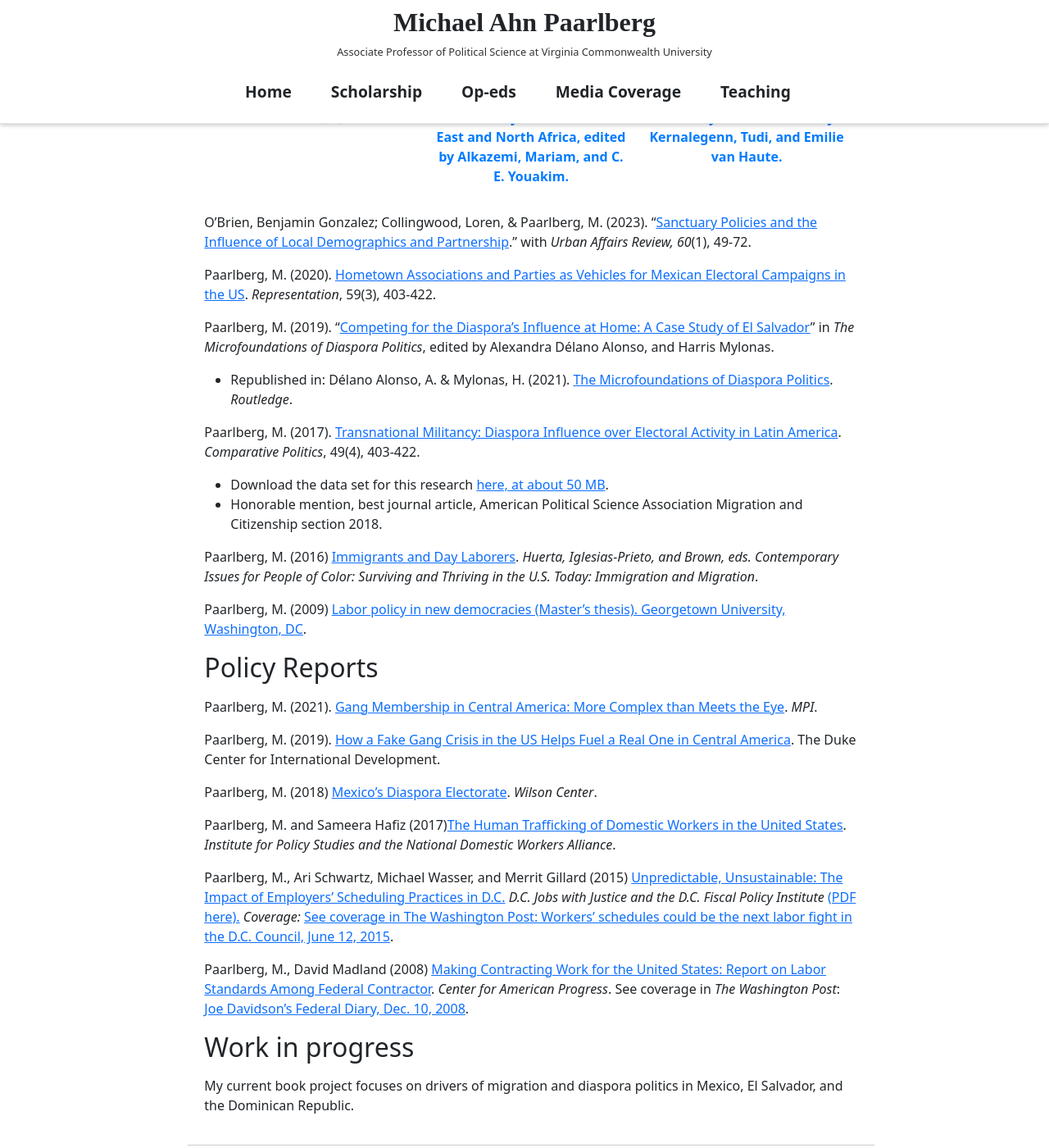
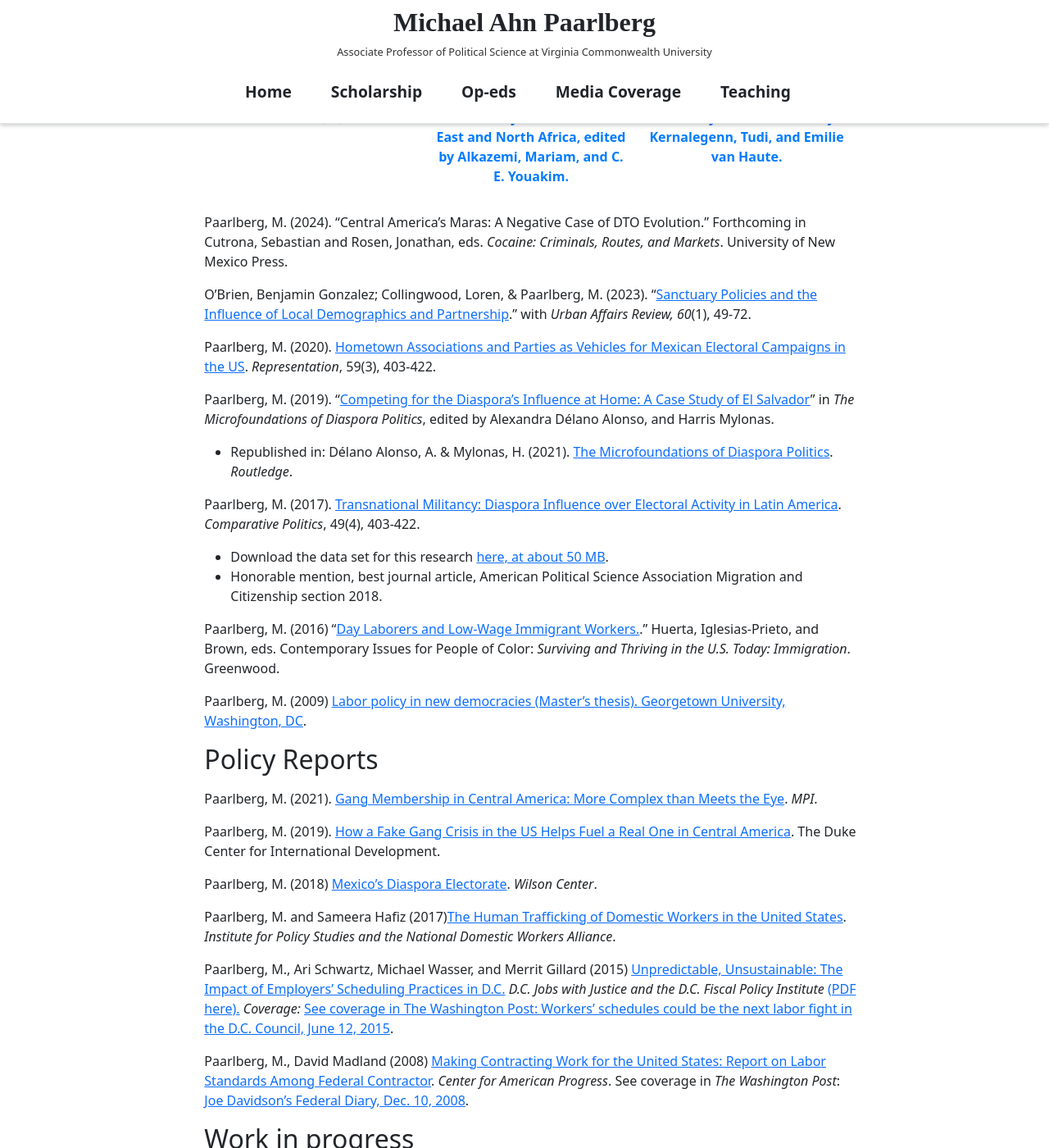
Before and after one commit to RelevantResearch/michael-paarlberg, a Jekyll site: the page built from _pages/home.md, in a window 1280 px wide and 1400 px high, scrolled down 1415 px. Shown: the whole window at 82% size. Built offline with Jekyll 4.4.1, drawn with Linux system fonts in a browser that asks for light colours.

Commit message:
Update scholarship.md

```diff
--- a/_includes/scholarship.md
+++ b/_includes/scholarship.md
@@ -3,6 +3,8 @@ I am a scholar of the politics of migration and security, with a focus on Latin
 ## Academic Publications
 
 {% include section-publications.html %}
+
+Paarlberg, M. (2024). "Central America's Maras: A Negative Case of DTO Evolution." Forthcoming in Cutrona, Sebastian and Rosen, Jonathan, eds. *Cocaine: Criminals, Routes, and Markets*. University of New Mexico Press.
 
 O’Brien, Benjamin Gonzalez; Collingwood, Loren, & Paarlberg, M. (2023). "[Sanctuary Policies and the Influence of Local Demographics and Partnership](https://doi.org/10.1177/10780874231152786).” with  *Urban Affairs Review, 60*(1), 49-72.
 
@@ -21,7 +23,7 @@ Paarlberg, M. (2017). [Transnational Militancy: Diaspora Influence over Electora
 - Download the data set for this research [here, at about 50 MB](https://drive.google.com/file/d/1lrxvYLzo0wYEvxzM2m84gfD6wcny1S0t/view).
 - Honorable mention, best journal article, American Political Science Association Migration and Citizenship section 2018.
 
-Paarlberg, M. (2016) [Immigrants and Day Laborers](https://www.google.com/url?q=https%3A%2F%2Fwww.amazon.com%2FPeople-Color-United-States-volumes%2Fdp%2F1610698541&sa=D&sntz=1&usg=AOvVaw3EeuKWgYE9G_NeUPzX4YG5). _Huerta, Iglesias-Prieto, and Brown, eds. Contemporary Issues for People of Color: Surviving and Thriving in the U.S. Today: Immigration and Migration_.
+Paarlberg, M. (2016) "[Day Laborers and Low-Wage Immigrant Workers.](https://www.google.com/url?q=https%3A%2F%2Fwww.amazon.com%2FPeople-Color-United-States-volumes%2Fdp%2F1610698541&sa=D&sntz=1&usg=AOvVaw3EeuKWgYE9G_NeUPzX4YG5)." Huerta, Iglesias-Prieto, and Brown, eds. Contemporary Issues for People of Color: *Surviving and Thriving in the U.S. Today: Immigration*. Greenwood.
 
 Paarlberg, M. (2009) [Labor policy in new democracies (Master's thesis). Georgetown University, Washington, DC](https://repository.library.georgetown.edu/bitstream/handle/10822/553856/paarlbergMichael.pdf;sequence=1).
 
```
